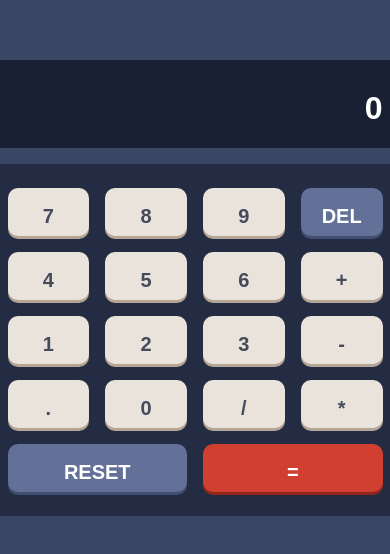
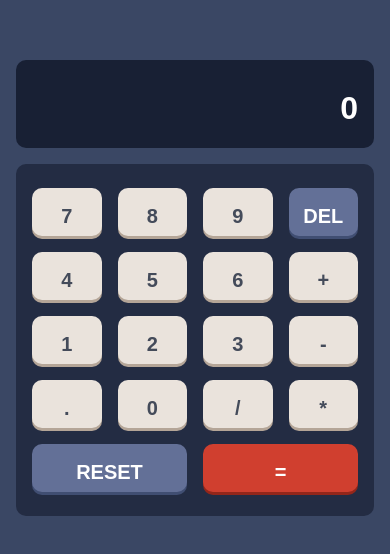
Before and after one commit to TegHocine/calculator-app, a React (Create React App) app: page / in a window 390 px wide. Shown: the part 134-688 px from the top of the page. Built offline with nearby package versions, Linux system fonts and the light colour scheme; a web font is replaced by a local one.

Commit message:
style change responsive

```diff
--- a/src/App.scss
+++ b/src/App.scss
@@ -10,7 +10,18 @@
   height: 100vh;
   @include flex(center, center);
   color: $text-white;
-
   font-family: $font-family;
   font-weight: $fony-weights;
 }
+
+.calculator {
+  width: $mobile;
+  overflow: hidden;
+  padding: 1rem;
+}
+
+@include mobile {
+  .calculator {
+    width: 100%;
+  }
+}
--- a/src/components/calcInput/calcInput.scss
+++ b/src/components/calcInput/calcInput.scss
@@ -4,7 +4,6 @@
   background-color: $sbg-dark-blue;
   height: 5rem;
   padding-top: 0.5rem;
-  width: $mobile;
   border-radius: 10px;
   @include flex(center, flex-end);
   font-size: $font-size;
--- a/src/components/keyboard/keyboard.scss
+++ b/src/components/keyboard/keyboard.scss
@@ -1,7 +1,6 @@
 @use '../../scss/index' as *;
 
 .keyboard {
-  width: $mobile;
   background-color: $kp-dark-blue;
   margin-top: 1rem;
   border-radius: 10px;
```
